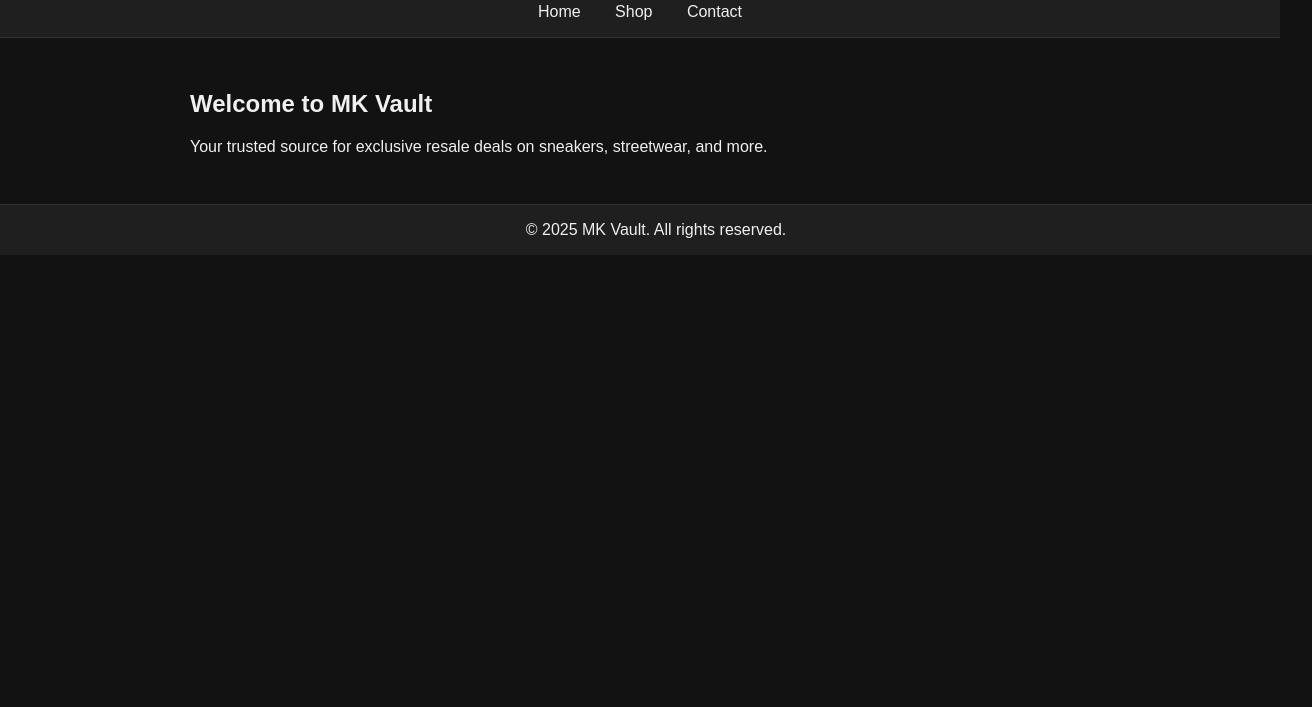
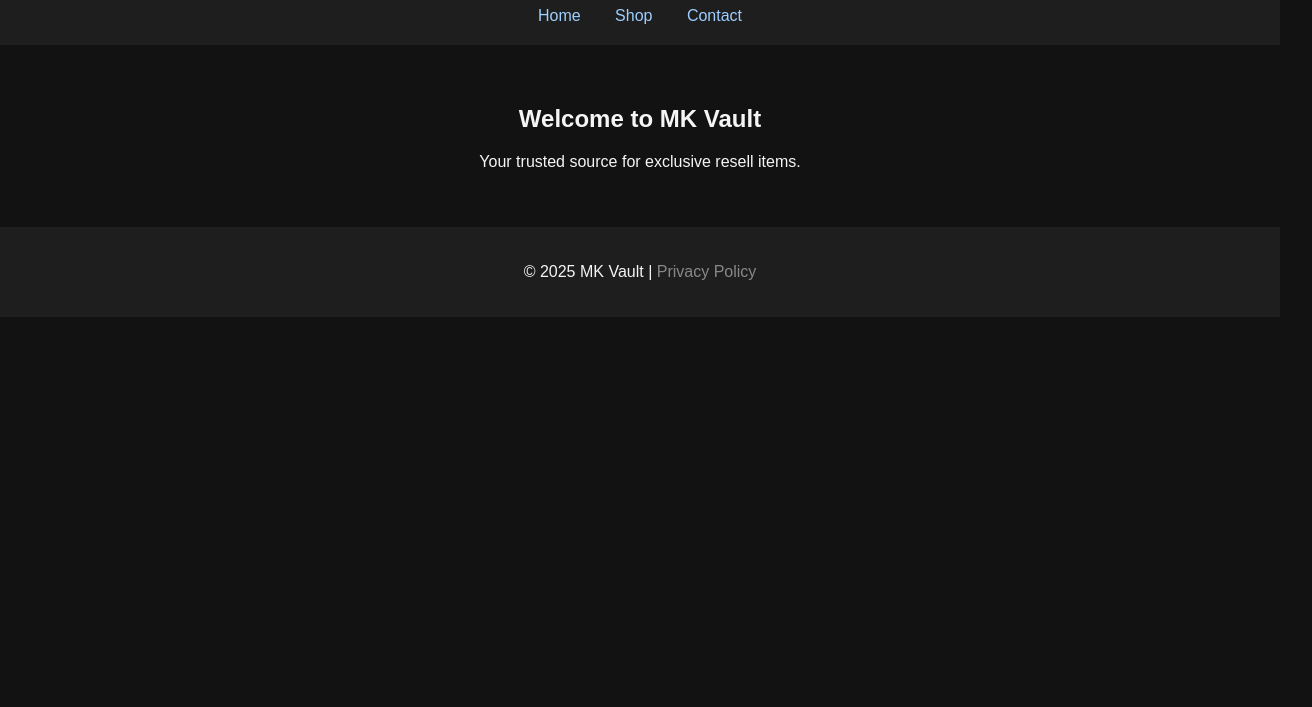
Before and after one commit to MKVault/MK-Vault, a plain HTML site: page index.html in a window 1280 px wide. Shown: the part 93-800 px from the top of the page, 1312 px wide, since content can reach past the window. Drawn offline with Linux system fonts and the light colour scheme.

Commit message:
Add files via upload

```diff
--- a/index.html
+++ b/index.html
@@ -1,10 +1,42 @@
+
 <!DOCTYPE html>
 <html lang="en">
 <head>
-  <meta charset="UTF-8" />
-  <meta name="viewport" content="width=device-width, initial-scale=1.0" />
-  <title>MK Vault | Home</title>
-  <link rel="stylesheet" href="style.css" />
+    <meta charset="UTF-8">
+    <meta name="viewport" content="width=device-width, initial-scale=1.0">
+    <title>MK Vault</title>
+    <style>
+        body {
+            margin: 0;
+            font-family: Arial, sans-serif;
+            background-color: #121212;
+            color: #f5f5f5;
+        }
+        header, footer {
+            background-color: #1e1e1e;
+            padding: 20px;
+            text-align: center;
+        }
+        nav a {
+            color: #9ecfff;
+            margin: 0 15px;
+            text-decoration: none;
+        }
+        nav a:hover {
+            text-decoration: underline;
+        }
+        main {
+            padding: 40px;
+            text-align: center;
+        }
+        footer a {
+            color: #888;
+            text-decoration: none;
+        }
+        footer a:hover {
+            text-decoration: underline;
+        }
+    </style>
 </head>
 <body>
     <header>
@@ -17,10 +49,10 @@
     </header>
     <main>
         <h2>Welcome to MK Vault</h2>
-    <p>Your trusted source for exclusive resale deals on sneakers, streetwear, and more.</p>
+        <p>Your trusted source for exclusive resell items.</p>
     </main>
     <footer>
-    &copy; 2025 MK Vault. All rights reserved.
+        <p>&copy; 2025 MK Vault | <a href="privacy.html">Privacy Policy</a></p>
     </footer>
 </body>
 </html>
```
Lines whose indentation alone changed are shown as unchanged.
